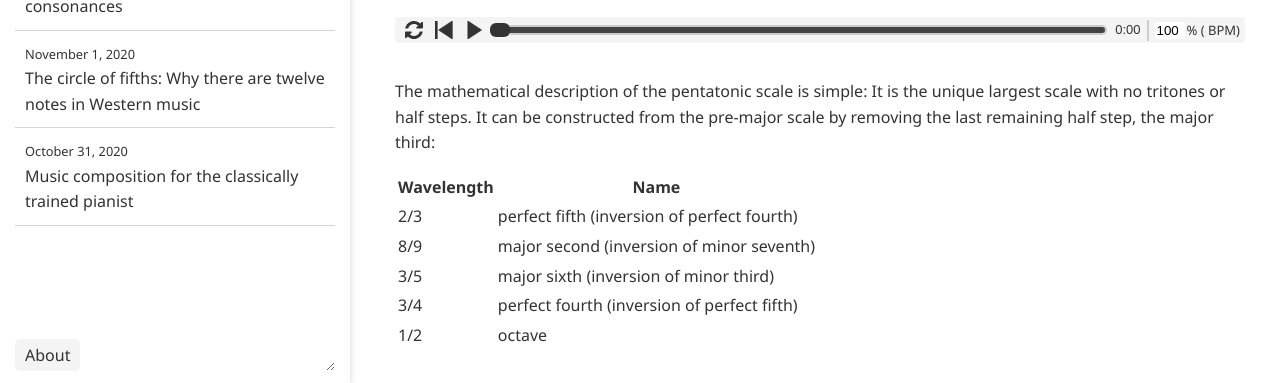
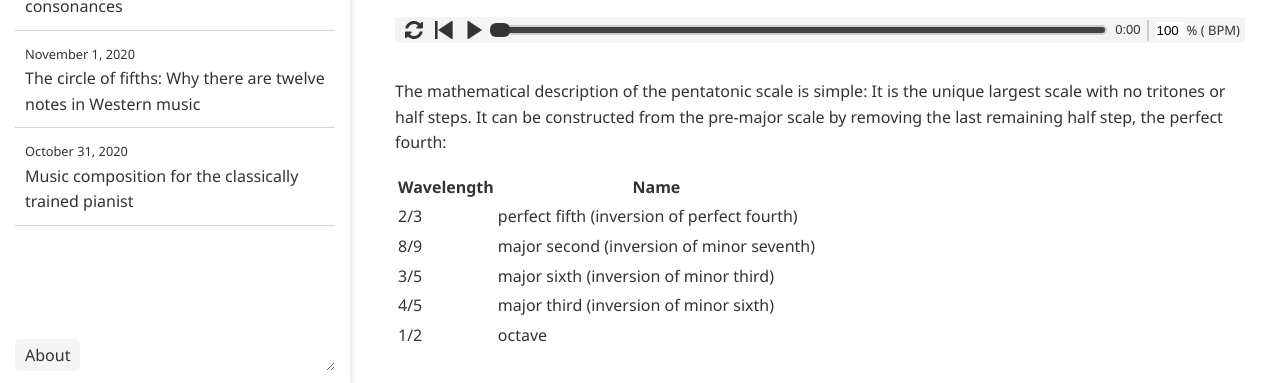
Before and after one commit to ansyblenetwork/sdg, a Jekyll site: the page built from _posts/2020-11-10-the-major-minor.md, in a window 1280 px wide and 900 px high, scrolled down 1688 px. Shown: the part 514-897 px from the top of the window. Built offline with Jekyll 4.4.1, drawn with Linux system fonts in a browser that asks for light colours.

Commit message:
Update 2020-11-10-the-major-minor.md

```diff
--- a/_posts/2020-11-10-the-major-minor.md
+++ b/_posts/2020-11-10-the-major-minor.md
@@ -73,12 +73,12 @@ Q:1/4=60
 `);
 </script>
 
-The mathematical description of the pentatonic scale is simple: It is the unique largest scale with no tritones or half steps. It can be constructed from the pre-major scale by removing the last remaining half step, the major third:
+The mathematical description of the pentatonic scale is simple: It is the unique largest scale with no tritones or half steps. It can be constructed from the pre-major scale by removing the last remaining half step, the perfect fourth:
 
 | Wavelength | Name |
 | ------------- | ------------- |
 | 2/3 | perfect fifth (inversion of perfect fourth) |
 | 8/9 | major second (inversion of minor seventh)  |
 | 3/5 | major sixth (inversion of minor third) |
-| 3/4 | perfect fourth (inversion of perfect fifth) |
+| 4/5 | major third (inversion of minor sixth) |
 | 1/2 | octave |
```
